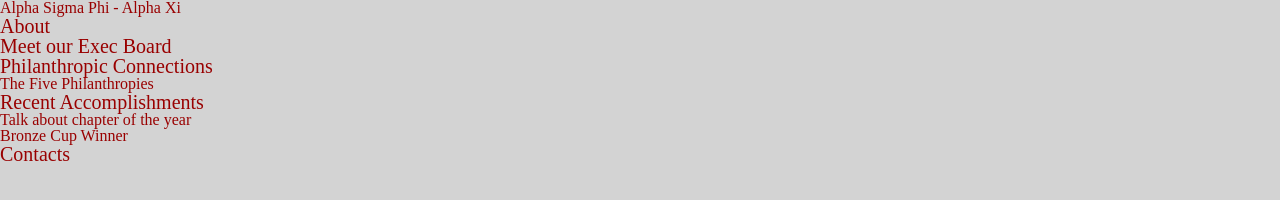
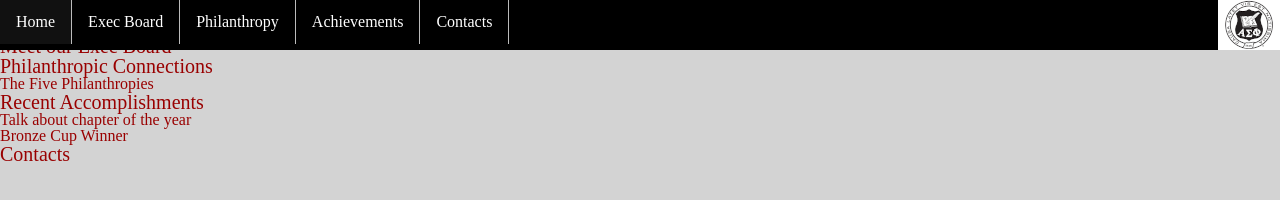
Before and after one commit to Jason-Lawrence/COM330, a plain HTML site: page Projects/project-2/index.html in a window 1280 px wide. Drawn offline with Linux system fonts and the light colour scheme.

Commit message:
Set up horiszontal navbar

```diff
--- a/Projects/project-2/index.html
+++ b/Projects/project-2/index.html
@@ -7,17 +7,25 @@
     <link rel="stylesheet" type="text/css" href="style.css">
   </head>
   <body>
+    <ul class="nav">
+      <li class="nav-item"><a href="#home">Home</a></li>
+      <li class="nav-item"><a href="#exec">Exec Board</a></li>
+      <li class="nav-item"><a href="#chairity">Philanthropy</a></li>
+      <li class="nav-item"><a href="#achiev">Achievements</a></li>
+      <li class="nav-item"><a href="#cont">Contacts</a></li>
+      <li class="nav-item" id="logo"><img src="asplogo.png" alt="asplogo">
+    </ul>
     <h1>Alpha Sigma Phi - Alpha Xi</h1>
-      <h2 class="about">About</h2>
+      <h2 class="about" id="home">About</h2>
         <p></p>
-      <h2 class="exec">Meet our Exec Board</h2>
+      <h2 class="e-board" id="exec">Meet our Exec Board</h2>
         <p></p>
-      <h2 class="phil">Philanthropic Connections</h2>
+      <h2 class="phil" id="chairity">Philanthropic Connections</h2>
         <p>The Five Philanthropies</p>
-      <h2 class="accomp">Recent Accomplishments</h2>
+      <h2 class="accomp" id="achiev">Recent Accomplishments</h2>
         <p>Talk about chapter of the year</p>
         <p>Bronze Cup Winner</p>
-      <h2 class="contact">Contacts</h2>
+      <h2 class="contact" id="cont">Contacts</h2>
         <p></p>
   </body>
 </html>
--- a/Projects/project-2/style.css
+++ b/Projects/project-2/style.css
@@ -2,6 +2,7 @@
    v2.0 | 20110126
    License: none (public domain)
 */
+
 a,abbr,acronym,address,applet,article,aside,audio,b,big,blockquote,body,canvas,caption,center,cite,code,dd,del,details,dfn,div,dl,dt,em,embed,fieldset,figcaption,figure,footer,form,h1,h2,h3,h4,h5,h6,header,hgroup,html,i,iframe,img,ins,kbd,label,legend,li,mark,menu,nav,object,ol,output,p,pre,q,ruby,s,samp,section,small,span,strike,strong,sub,summary,sup,table,tbody,td,tfoot,th,thead,time,tr,tt,u,ul,var,video{margin:0;padding:0;border:0;font-size:100%;font:inherit;vertical-align:baseline}article,aside,details,figcaption,figure,footer,header,hgroup,menu,nav,section{display:block}html{line-height:1}body{line-height:inherit;}ol,ul{list-style:none}blockquote,q{quotes:none}blockquote:after,blockquote:before,q:after,q:before{content:'';content:none}table{border-collapse:collapse;border-spacing:0}
 
 /* Begin site styles... */
@@ -15,6 +16,39 @@ body{
   color: #990000; /* Crimson Red */
 }
 
+.nav{
+  background-color: black;
+  height: 50px;
+  overflow: hidden;
+  position: fixed;
+  top: 0;
+  width: 100%;
+}
+
+.nav-item{
+  float: left;
+  border-right: 1px solid #bbb;
+}
+
+.nav-item:last-child{
+  border-right: none;
+}
+
+.nav-item a{
+  color: white;
+  display: block;
+  padding: 14px 16px;
+  text-align: center;
+  text-decoration: none;
+}
+
+#logo{
+  float: right;
+}
+.nav-item a:hover{
+  background-color:#111;
+}
+
 h1{
 
 }
```
Also changed, not shown: Projects/project-2/asplogo.png (added), Projects/project-2/phoenix.jpeg (added).
